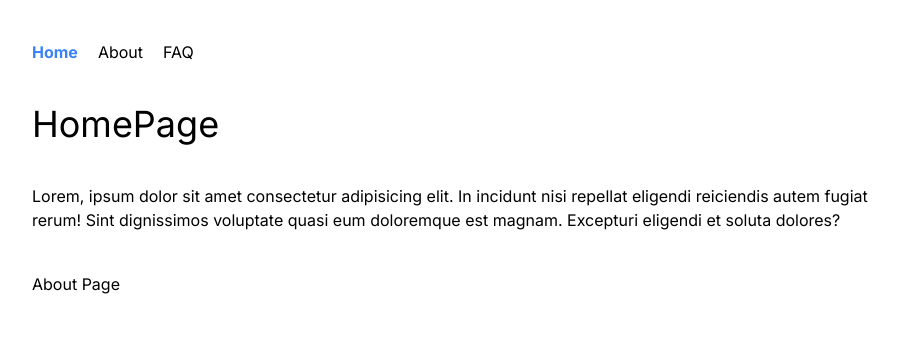
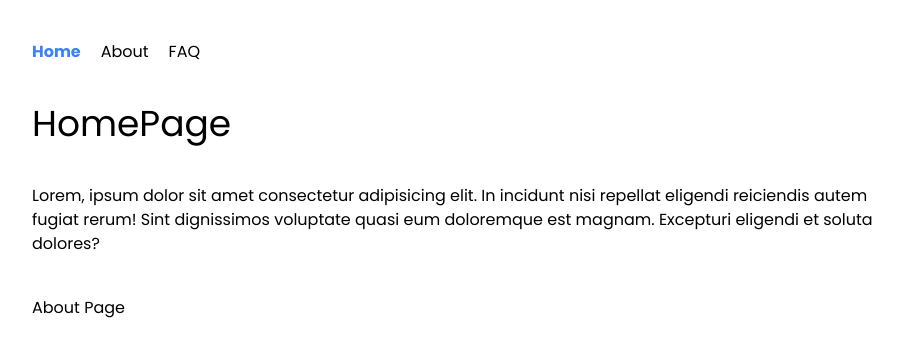
Before and after one commit to maharunnessameem/Explore-Nextjs-prisma, a Next.js app: page / in a window 1280 px wide. Shown: the top 356 px of the page, without its empty margins (180-1083 px from the left). Built offline with nearby package versions, Linux system fonts and the light colour scheme.

Commit message:
setup routing navbar activelink font

```diff
--- a/app/layout.js
+++ b/app/layout.js
@@ -1,8 +1,11 @@
 import Header from './components/Header'
 import './globals.css'
-import { Inter } from 'next/font/google'
+import { Poppins } from 'next/font/google'
 
-const inter = Inter({ subsets: ['latin'] })
+const poppins = Poppins({
+  subsets: ['latin'],
+  weight: ['400', '600', '700']
+})
 
 export const metadata = {
   title: 'Create Next App',
@@ -12,7 +15,7 @@
 export default function RootLayout({ children }) {
   return (
     <html lang="en">
-      <body className={inter.className}>
+      <body className={poppins.className}>
 
         <div className='max-w-4xl mx-auto px-5'>
           <Header></Header>
```
